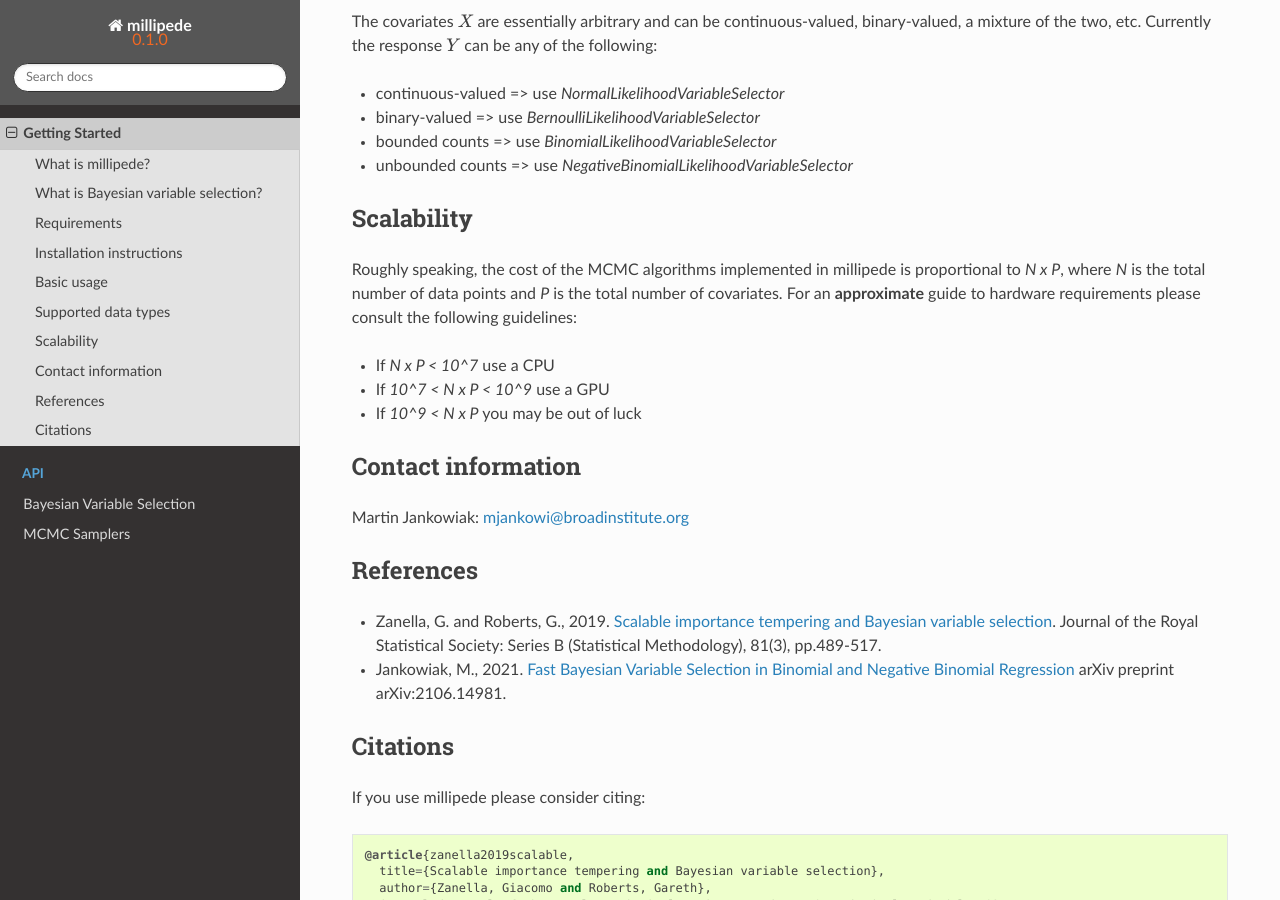
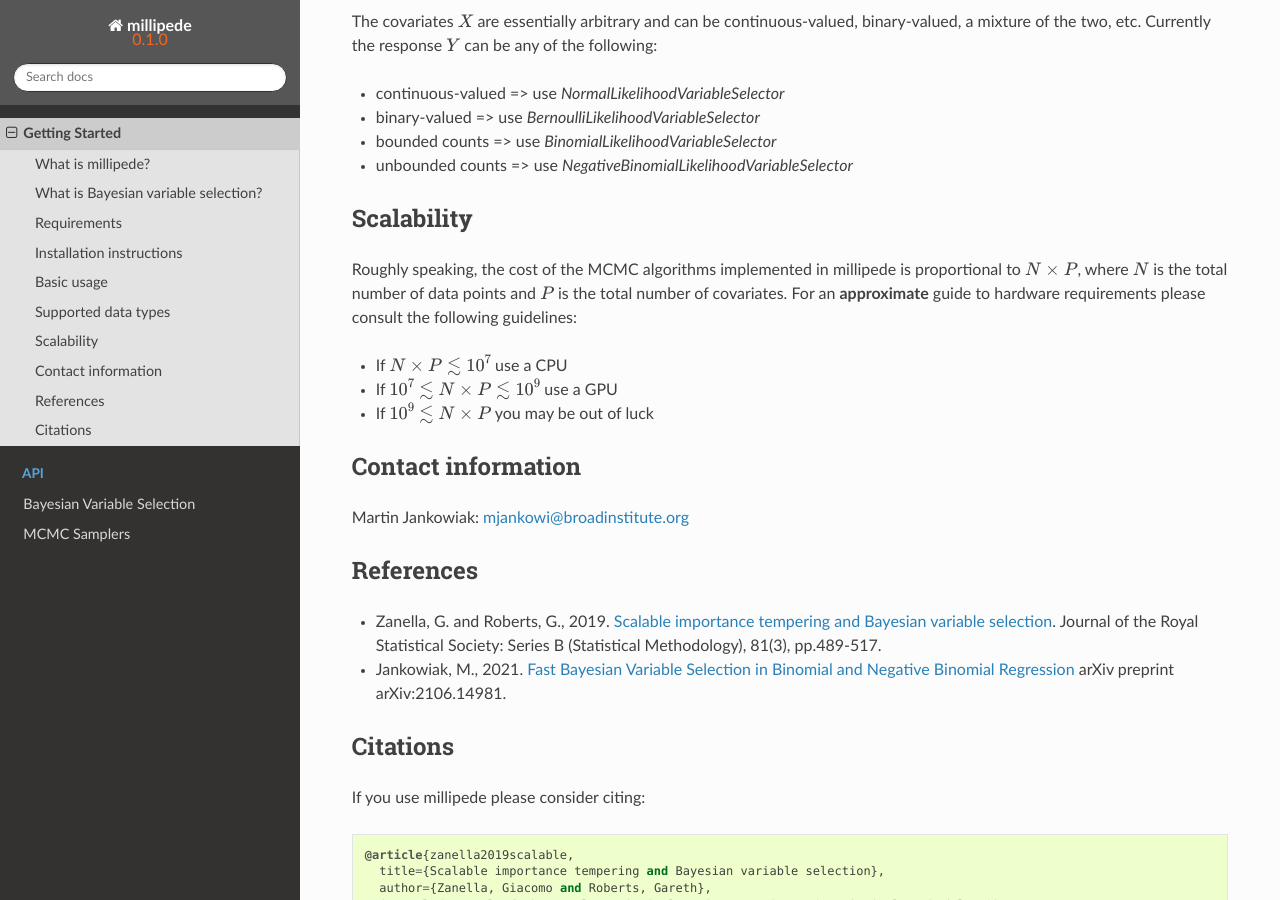
Before and after one commit to BasisResearch/millipede, a Sphinx documentation site: the page built from docs/source/getting_started.rst, in a window 1280 px wide and 900 px high, scrolled down 1795 px. Built offline with Sphinx 7.4.7 and the Read the Docs theme 2.0.0, drawn with Linux system fonts in a browser that asks for light colours; some of the changed text lies outside the part shown.

Commit message:
update rst latex

```diff
--- a/docs/source/getting_started.rst
+++ b/docs/source/getting_started.rst
@@ -11,7 +11,7 @@ What is Bayesian variable selection?
 ------------------------------------
 
 Bayesian variable selection is a model-based approach for identifying parsimonious explanations of observed data.
-In the context of generalized linear models with :math:`P` covariates :math:`{X_1, ..., X_P}` and responses :math:`Y`,
+In the context of generalized linear models with :math:`P` covariates :math:`\{ X_1, ..., X_P \}` and responses :math:`Y`,
 Bayesian variable selection can be used to identify *sparse* subsets of covariates (i.e. far fewer than :math:`P`)
 that are sufficient for explaining the observed responses.
 
@@ -104,12 +104,12 @@ Scalability
 -----------
 
 Roughly speaking, the cost of the MCMC algorithms implemented in millipede is proportional
-to `N x P`, where `N` is the total number of data points and `P` is the total number of covariates.
+to :math:`N \times P`, where :math:`N` is the total number of data points and :math:`P` is the total number of covariates.
 For an **approximate** guide to hardware requirements please consult the following guidelines:
 
-* If `N x P < 10^7` use a CPU
-* If `10^7 < N x P < 10^9` use a GPU
-* If `10^9 < N x P` you may be out of luck
+* If :math:`N \times P \lesssim 10^7` use a CPU
+* If :math:`10^7 \lesssim N \times P \lesssim 10^9` use a GPU
+* If :math:`10^9 \lesssim N \times P` you may be out of luck
 
 
 Contact information
```
